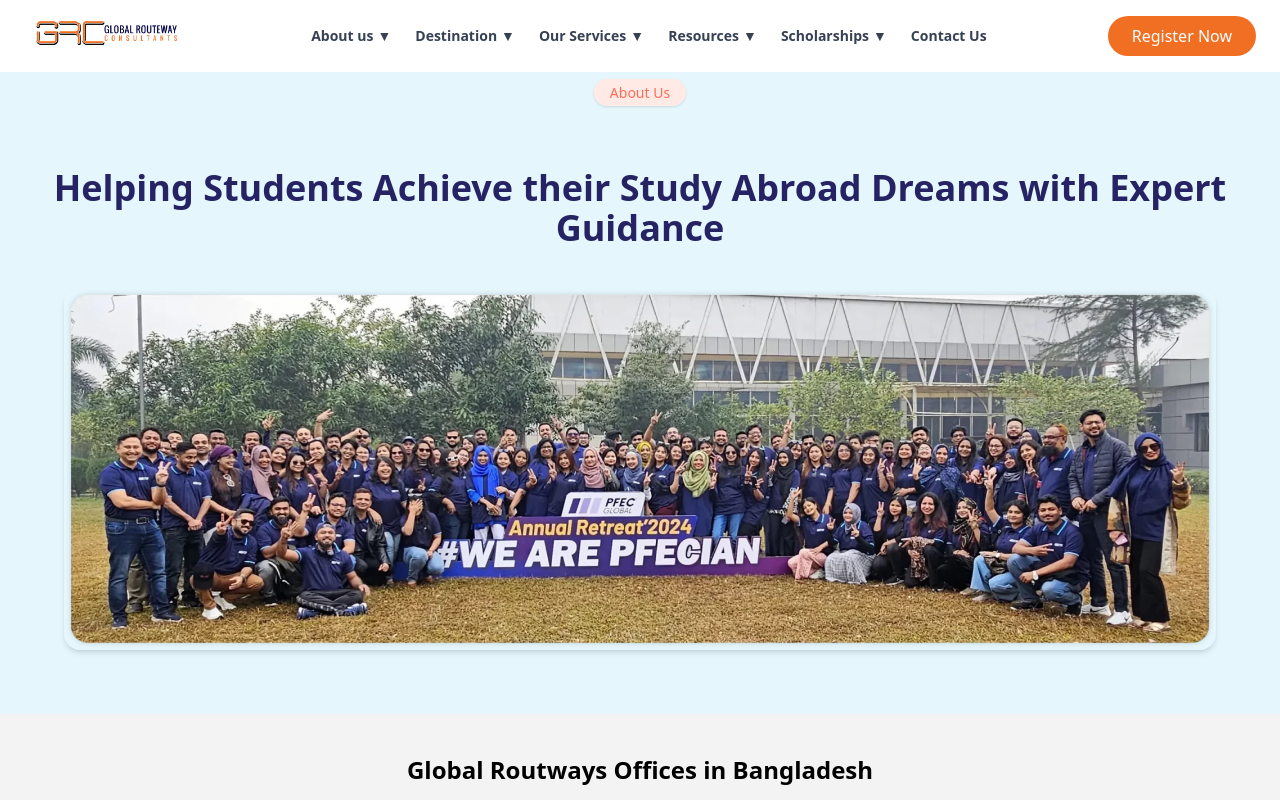
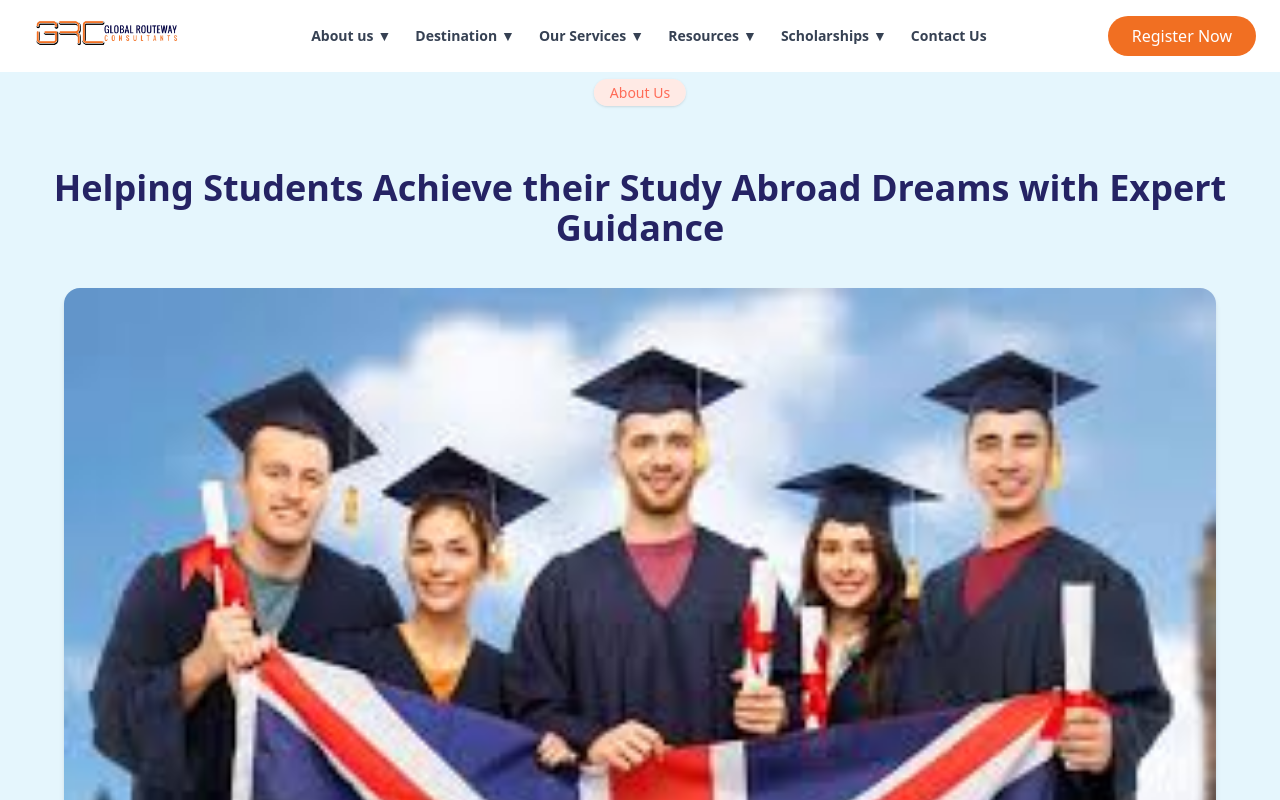
Before and after one commit to devchowdhuryjoy/Global-Consultance, a React (Vite) app: page /aboutus in a window 1280 px wide. Shown: the top 800 px of the page. Built offline with nearby package versions, Linux system fonts and the light colour scheme.

Commit message:
image add

```diff
--- a/src/Component/Navbar/About/AboutUs.jsx
+++ b/src/Component/Navbar/About/AboutUs.jsx
@@ -18,7 +18,7 @@ const AboutUs = () => {
       {/* Image */}
       <div className="max-w-6xl mx-auto rounded-2xl overflow-hidden shadow-md">
         <img
-          src="src/assets/aboutus.webp" // Replace with your image path"// Replace with your image path
+          src="/studyuk.jpg" // Replace with your image path"// Replace with your image path
           alt="PFEC Global Team"
           className="w-full h-auto object-cover"
         />
--- a/src/Component/Navbar/About/AwardsSection.jsx
+++ b/src/Component/Navbar/About/AwardsSection.jsx
@@ -42,7 +42,7 @@ const AwardsSection = () => {
           {/* Image */}
           <div className="md:w-1/2">
             <img
-              src="src/assets/aboutus.webp" // 👈 Replace with your actual image path
+              src="/studyuk.jpg" // 👈 Replace with your actual image path
               alt="Awards Banner"
               className="w-full max-w-md mx-auto"
             />
```
